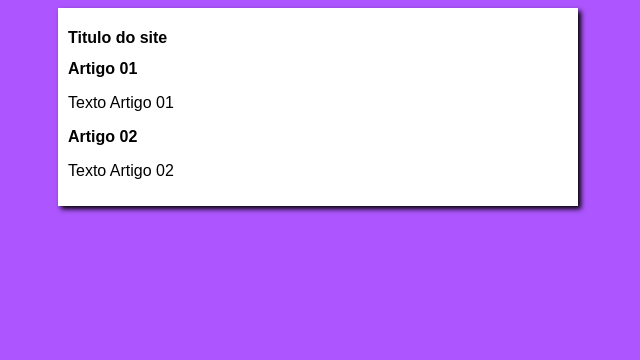
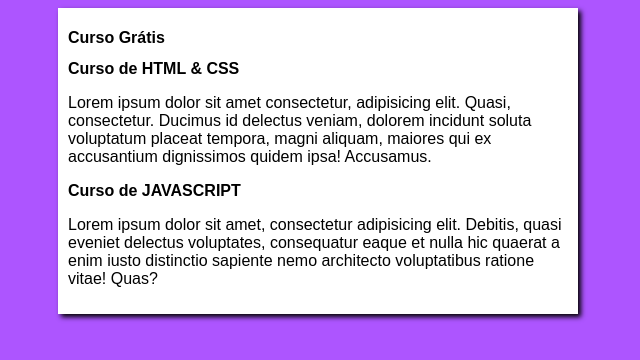
Before and after one commit to italoalves1dev/projeto-site, a plain HTML site: page index.html in a window 1280 px wide. Shown: the whole page, without its empty margins (322-962 px from the left). Drawn offline with Linux system fonts and the light colour scheme.

Commit message:
Modificação HTML

```diff
--- a/index.html
+++ b/index.html
@@ -9,15 +9,15 @@
 <body>
     <main>
         <header>
-            <h1>Titulo do site</h1>
+            <h1>Curso Grátis</h1>
         </header>
         <article>
-            <h2>Artigo 01</h2>
-            <p>Texto Artigo 01</p>
+            <h2>Curso de HTML & CSS</h2>
+            <p>Lorem ipsum dolor sit amet consectetur, adipisicing elit. Quasi, consectetur. Ducimus id delectus veniam, dolorem incidunt soluta voluptatum placeat tempora, magni aliquam, maiores qui ex accusantium dignissimos quidem ipsa! Accusamus.</p>
         </article>
         <article>
-            <h2>Artigo 02</h2>
-            <p>Texto Artigo 02</p>
+            <h2>Curso de JAVASCRIPT</h2>
+            <p>Lorem ipsum dolor sit amet, consectetur adipisicing elit. Debitis, quasi eveniet delectus voluptates, consequatur eaque et nulla hic quaerat a enim iusto distinctio sapiente nemo architecto voluptatibus ratione vitae! Quas?</p>
         </article>
     </main>
 </body>
```
